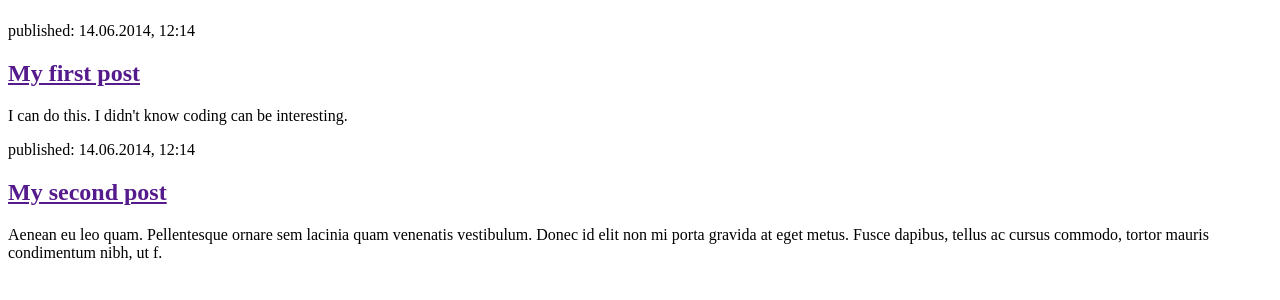
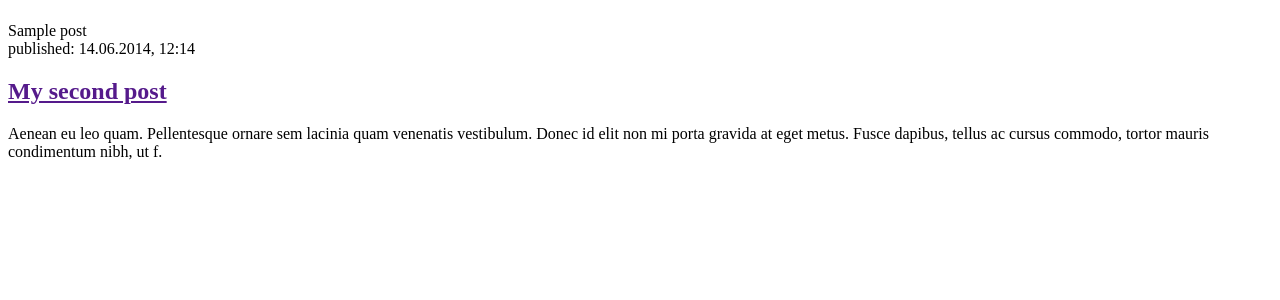
Before and after one commit to winslynvega08/my-first-blog, a Django app: page / in a window 1280 px wide. Shown: the part 58-358 px from the top of the page. Run offline with Django 5.2, Linux system fonts and the light colour scheme; tables that the repository leaves empty hold one stand-in row (values such as "Sample post").

Commit message:
Modified templates to display posts from database.

```diff
--- a/blog/templates/blog/post_list.html
+++ b/blog/templates/blog/post_list.html
@@ -8,11 +8,9 @@
             <h1><a href="/">Winslyn's First Python Journey</a></h1>
         </header>
 
-        <article>
-            <time>published: 14.06.2014, 12:14</time>
-            <h2><a href="">My first post</a></h2>
-            <p>I can do this. I didn't know coding can be interesting.</p>
-        </article>
+        {% for post in posts %}
+    {{ post }}
+{% endfor %}
 
         <article>
             <time>published: 14.06.2014, 12:14</time>
--- a/blog/views.py
+++ b/blog/views.py
@@ -1,5 +1,7 @@
 from django.shortcuts import render
-
+from .models import Post
+from django.utils import timezone
 # Create your views here.
 def post_list(request):
-    return render(request, 'blog/post_list.html', {})
+    posts = Post.objects.filter(published_date__lte=timezone.now()).order_by('published_date')
+    return render(request, 'blog/post_list.html', {'posts': posts})
```
